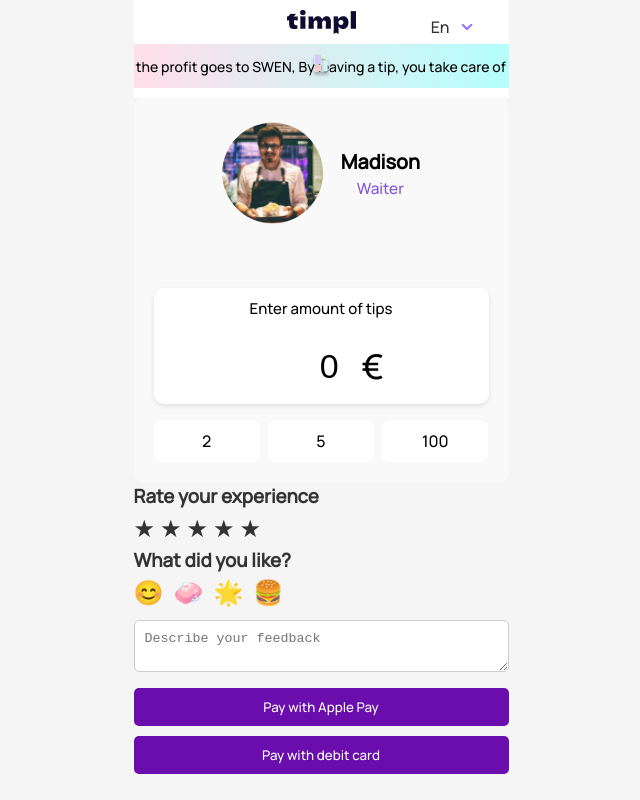
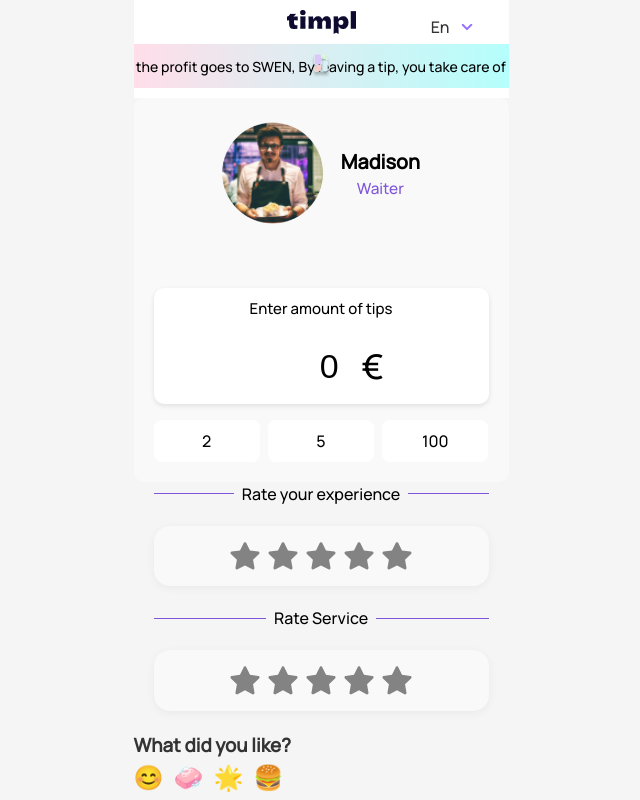
Before and after one commit to 2vasy/timpl-app, a Vue app: page / in a window 1280 px wide. Shown: the top 800 px of the page, without its empty margins (319-959 px from the left). Built offline with nearby package versions, Linux system fonts and the light colour scheme.

Commit message:
add: Rating

```diff
--- a/src/App.vue
+++ b/src/App.vue
@@ -2,7 +2,8 @@
   <div id="app" class="app-container">
     <Header />
     <TipInput />
-    <Rating />
+    <Rating title="Rate your experience" />
+    <Rating title="Rate Service" />
     <Feedback />
     <PaymentMethods />
     <SwenPopup v-if="showSwenPopup" @close="showSwenPopup = false" />
--- a/src/components/Rating.vue
+++ b/src/components/Rating.vue
@@ -1,14 +1,36 @@
 <template>
+  <div class="rating-header">
+    <span class="line"></span>
+    <h3>{{ title }}</h3>
+    <span class="line"></span>
+  </div>
   <div class="rating">
-    <h3>Rate your experience</h3>
     <div class="stars">
-      <span v-for="star in 5" :key="star" @click="setRating(star)" :class="{ active: star <= rating }">★</span>
+      <img
+        v-for="star in 5"
+        :key="star"
+        :src="starIcon"
+        @click="setRating(star)"
+        :class="{ active: star <= rating }"
+        class="star"
+        alt="star"
+      />
     </div>
   </div>
 </template>
 
 <script setup>
-import { ref } from 'vue';
+import { ref, defineProps } from 'vue';
+
+// Импортируем иконку звезды
+import starIcon from '@/assets/star.svg';
+
+const props = defineProps({
+  title: {
+    type: String,
+    default: 'Rate your experience',
+  },
+});
 
 const rating = ref(0);
 
@@ -18,14 +40,65 @@ const setRating = (star) => {
 </script>
 
 <style scoped>
+.rating {
+  display: flex;
+  flex-direction: column;
+  align-items: center;
+  background-color: #f9f9f9;
+  border-radius: 16px;
+  padding: 16px;
+  width: 100%;
+  max-width: 335px;
+  margin: 20px auto;
+  box-shadow: 0 2px 10px rgba(0, 0, 0, 0.05);
+}
+
+.rating-header {
+  display: flex;
+  align-items: center;
+  justify-content: center;
+  gap: 8px;
+  margin-bottom: 12px;
+  width: 100%;
+  padding: 0 20px;
+}
+
+.rating-header .line {
+  flex-grow: 1;
+  height: 1px;
+  background-color: #7f56d9;
+}
+
+.rating-header h3 {
+  font-family: 'Manrope', sans-serif;
+  font-size: 16px;
+  font-weight: 500;
+  color: #000;
+}
+
 .stars {
   display: flex;
-  gap: 5px;
-  font-size: 24px;
+  gap: 8px;
   cursor: pointer;
 }
 
-.active {
-  color: #ff9900;
+.star {
+  width: 30.04px;
+  height: 28.69px;
+  transition: all 0.2s ease;
+  filter: grayscale(100%);
+}
+
+.star:focus-visible {
+  outline: none;
+}
+
+.star.active {
+  filter: grayscale(0%);
+  fill: #7f56d9;
+}
+
+.star:hover {
+  transform: scale(1.1);
 }
 </style>
```
Also changed, not shown: src/assets/star.svg (added).
